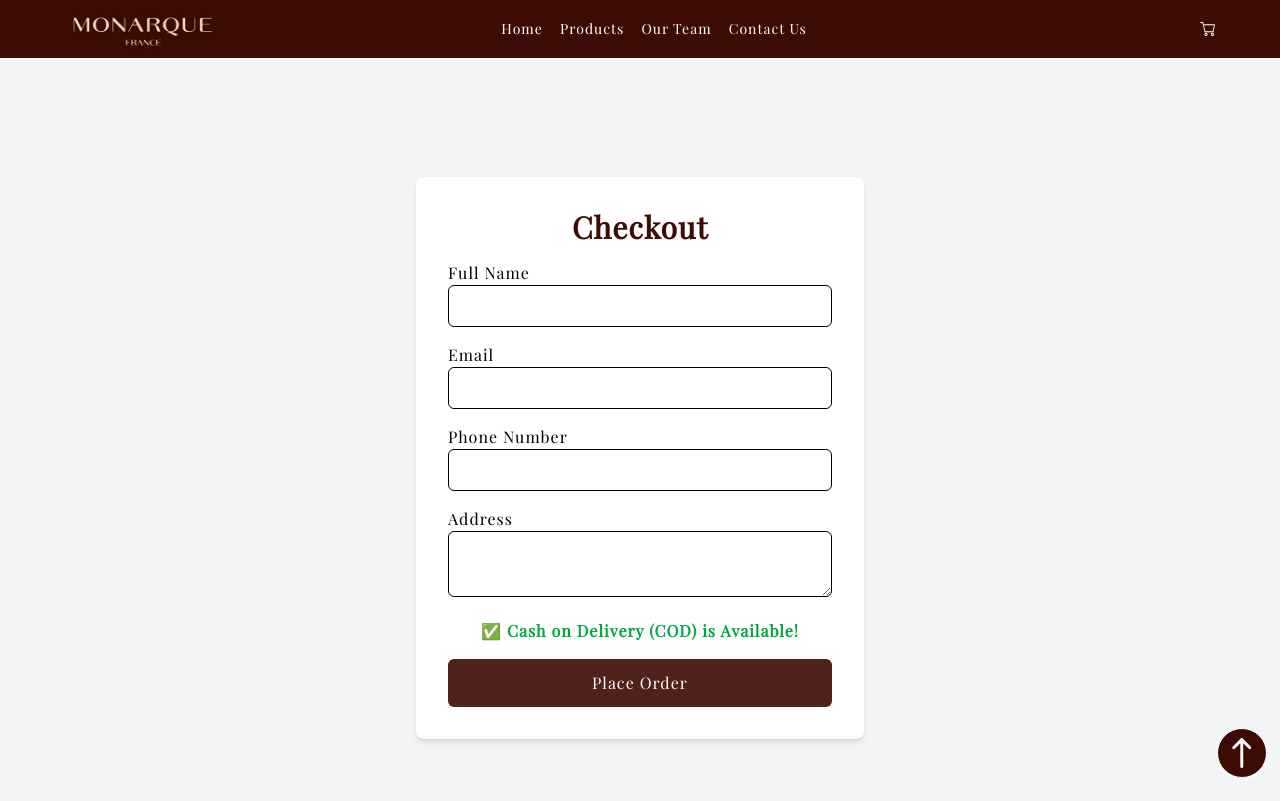
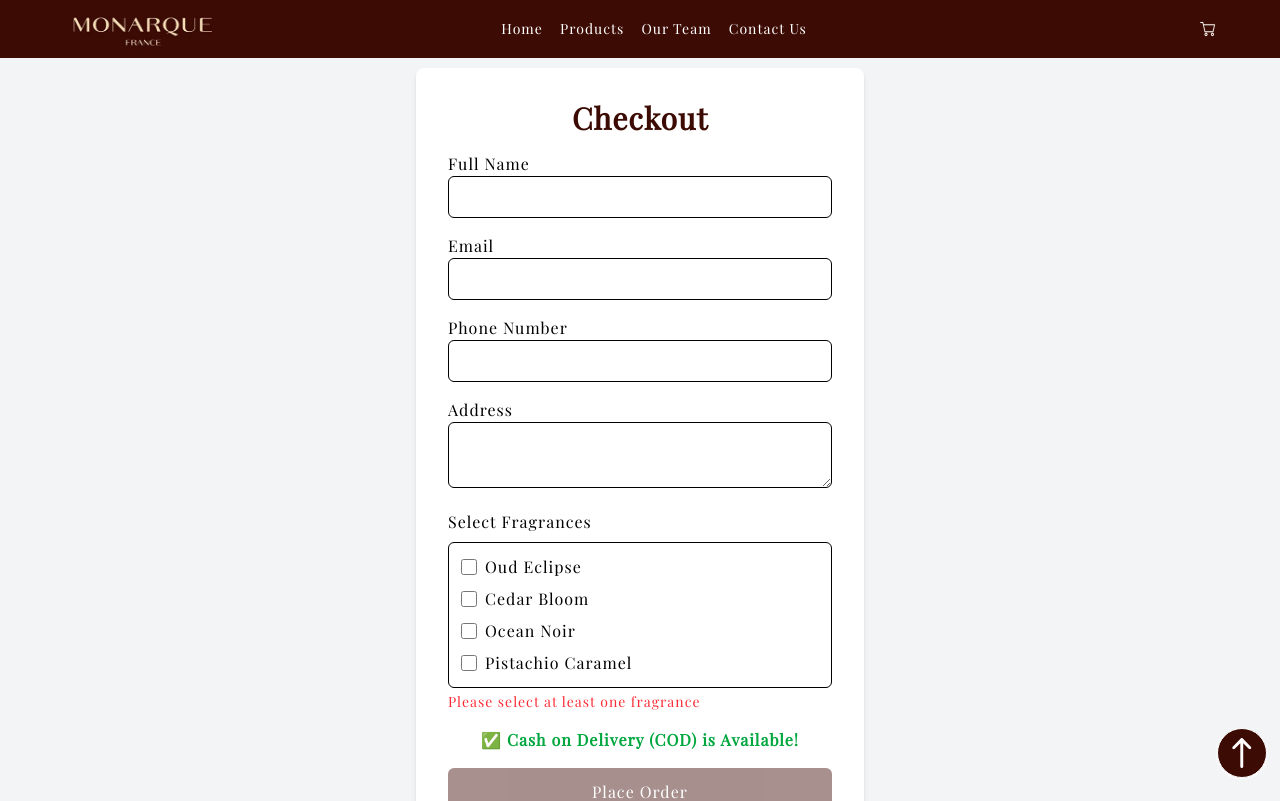
Before and after one commit to ak43975/monarque, a React (Vite) app: page /checkout in a window 1280 px wide. Shown: the top 801 px of the page. Built offline with nearby package versions, Linux system fonts and the light colour scheme.

Commit message:
Updated the form

```diff
--- a/src/components/Checkout.tsx
+++ b/src/components/Checkout.tsx
@@ -100,12 +100,8 @@
 
 // export default Checkout;
 
-
-
-import { useContext } from "react";
+import { useContext, useState } from "react";
 import { CartContext } from "../context/CartContext";
-
-import { useState } from "react";
 import { useNavigate } from "react-router-dom";
 
 const Checkout = () => {
@@ -117,12 +113,21 @@ const Checkout = () => {
   }
   const { reset } = cartContext;
 
+  // Available fragrances
+  const fragranceOptions = [
+    "Oud Eclipse",
+    "Cedar Bloom",
+    "Ocean Noir",
+    "Pistachio Caramel"
+  ];
+
   // State for user details
   const [formData, setFormData] = useState({
     name: "",
     email: "",
     phone: "",
     address: "",
+    fragrances: [] as string[]
   });
 
   // Handle form input changes
@@ -130,9 +135,25 @@ const Checkout = () => {
     setFormData({ ...formData, [e.target.name]: e.target.value });
   };
 
-
-
-  // AKfycbxNBg546auBwT6B7oYmpTs9PT538zTsPqdfcWFgUKe3lzbUUXS5pVU601L6SFurmrAn
+  // Handle fragrance checkbox changes
+  const handleFragranceChange = (fragrance: string) => {
+    setFormData(prevState => {
+      // Check if the fragrance is already selected
+      if (prevState.fragrances.includes(fragrance)) {
+        // If selected, remove it
+        return {
+          ...prevState,
+          fragrances: prevState.fragrances.filter(f => f !== fragrance)
+        };
+      } else {
+        // If not selected, add it
+        return {
+          ...prevState,
+          fragrances: [...prevState.fragrances, fragrance]
+        };
+      }
+    });
+  };
 
   // Handle form submission
   const handleSubmit = async (e: React.FormEvent) => {
@@ -140,7 +161,7 @@ const Checkout = () => {
 
     try {
       console.log(formData);
-      const response = await fetch("https://script.google.com/macros/s/AKfycbwCeAZQX6bLeBep2_CnshbVVEg0fZL4r7ugzN7bwGxCPGNKzCraQzrZE8sQjZr8q6NE/exec", {
+      const response = await fetch("https://script.google.com/macros/s/AKfycbw1yWEKJ72M1sXCyD18l4WcHTg2566wrui6R3EmRgTfnC0XGbclj6UVUXtNBkBJT-9z/exec", {
         redirect: "follow",  // Important to follow redirects
         method: "POST",
         body: JSON.stringify(formData),
@@ -153,23 +174,12 @@ const Checkout = () => {
         .catch(error => console.error(error));
 
       console.log(response);
-      // alert("Order Placed Successfully! COD Available.");
       navigate("/ordersuccess");
       reset();
-      // if (response.data.status === "success") {
-      //   alert("Order Placed Successfully! COD Available.");
-      //   navigate("/ordersuccess");
-      // } else {
-      //   alert("Failed to place order. Please try again.");
-      // }
     } catch (error) {
       alert("Error placing order. Check your internet connection.");
     }
   };
-
-
-
-
 
   return (
     <div className="min-h-screen flex items-center justify-center bg-gray-100">
@@ -219,12 +229,35 @@ const Checkout = () => {
               className="w-full p-2 border rounded-md"
             />
           </div>
+          <div>
+            <label className="block font-medium mb-2">Select Fragrances</label>
+            <div className="space-y-2 border rounded-md p-3">
+              {fragranceOptions.map((fragrance) => (
+                <div key={fragrance} className="flex items-center">
+                  <input
+                    type="checkbox"
+                    id={`fragrance-${fragrance}`}
+                    checked={formData.fragrances.includes(fragrance)}
+                    onChange={() => handleFragranceChange(fragrance)}
+                    className="mr-2 h-4 w-4"
+                  />
+                  <label htmlFor={`fragrance-${fragrance}`} className="cursor-pointer">
+                    {fragrance}
+                  </label>
+                </div>
+              ))}
+            </div>
+            {formData.fragrances.length === 0 && (
+              <p className="text-red-500 text-sm mt-1">Please select at least one fragrance</p>
+            )}
+          </div>
           <div className="text-center text-green-600 font-semibold">
             <p>✅ Cash on Delivery (COD) is Available!</p>
           </div>
           <button
             type="submit"
-            className="w-full bg-[#3C0B04]/90 text-white p-3 rounded-md hover:bg-[#3C0B04] transition duration-200 cursor-pointer"
+            disabled={formData.fragrances.length === 0}
+            className="w-full bg-[#3C0B04]/90 text-white p-3 rounded-md hover:bg-[#3C0B04] transition duration-200 cursor-pointer disabled:opacity-50 disabled:cursor-not-allowed"
           >
             Place Order
           </button>
--- a/src/components/ContactUs.tsx
+++ b/src/components/ContactUs.tsx
@@ -1,47 +1,48 @@
 import { useState } from "react";
 
 const ContactUs = (props: { id: string }) => {
-  // State for form data
   const [formData, setFormData] = useState({
     name: "",
     mobile: "",
     email: "",
     message: "",
+    perfume: "",
   });
 
-  // Handle input change
   const handleChange = (
-    e: React.ChangeEvent<HTMLInputElement | HTMLTextAreaElement>
+    e: React.ChangeEvent<HTMLInputElement | HTMLTextAreaElement | HTMLSelectElement>
   ) => {
     setFormData({ ...formData, [e.target.name]: e.target.value });
   };
 
-
-  // Handle form submission
   const handleSubmit = async (e: React.FormEvent) => {
     e.preventDefault();
 
     try {
       console.log(formData);
       const response = await fetch(
-        "https://script.google.com/macros/s/AKfycbyucf0H_Dc52p117BCRGrPVgnBuUzGdymuPSMvIspQTKJtoflz2nFkGUUY7I11KFsBP/exec",
+        "https://script.google.com/macros/s/AKfycbwv0tn5GK5g53h0nY9QVGaGs_hN1c29NCEpt6thpbGT7v17ZZWmgy2PrKSi7aKL82_j/exec",
         {
-          redirect: "follow", // Follow redirects
+          redirect: "follow",
           method: "POST",
           body: JSON.stringify(formData),
           headers: {
-            "Content-Type": "text/plain;charset=utf-8", // Prevents CORS preflight
+            "Content-Type": "text/plain;charset=utf-8",
           },
         }
       );
       console.log(response);
-    //   const data = await response.json();
-    //   console.log(data);
-    //   alert("Message Sent Successfully!");
     } catch (error) {
       console.log("Error sending message. Check your internet connection.");
     }
-    setFormData({ name: "", mobile: "", email: "", message: "" });
+
+    setFormData({
+      name: "",
+      mobile: "",
+      email: "",
+      message: "",
+      perfume: "",
+    });
   };
 
   return (
@@ -57,15 +58,16 @@ const ContactUs = (props: { id: string }) => {
 
           <div className="text-[18px] font-[400]">
             <table>
+              <tbody>
                 <tr>
                   <td className="p-2">Phone:</td>
                   <td className="p-2">+91 8800207169</td>
                 </tr>
-
                 <tr>
                   <td className="p-2">Email:</td>
                   <td className="p-2">abhinavkapoor221@gmail.com</td>
                 </tr>
+              </tbody>
             </table>
           </div>
         </div>
@@ -105,11 +107,25 @@ const ContactUs = (props: { id: string }) => {
                   className="border border-black/20 w-[90%] h-[40px] mx-auto px-[2%] rounded-sm"
                   required
                 />
+                <select
+                  name="perfume"
+                  value={formData.perfume}
+                  onChange={handleChange}
+                  className="border border-black/20 w-[90%] h-[40px] mx-auto px-[2%] rounded-sm text-neutral-400"
+                  required
+                >
+                  <option value="" className="text-[#3C0B04] ">SELECT PERFUME</option>
+                  <option value="Oud Eclipse" className="text-[#3C0B04]">Oud Eclipse</option>
+                  <option value="Cedar Bloom" className="text-[#3C0B04]">Cedar Bloom</option>
+                  <option value="Ocean Noir" className="text-[#3C0B04]">Ocean Noir</option>
+                  <option value="Pistachio Caramel" className="text-[#3C0B04]">Pistachio Caramel</option>
+                </select>
                 <textarea
                   name="message"
-                  placeholder="MESSAGE"
+                  placeholder="MESSAGE (max 300 characters)"
                   value={formData.message}
                   onChange={handleChange}
+                  maxLength={300}
                   className="border border-black/20 w-[90%] mx-auto px-[2%] rounded-sm min-h-[100px] py-[1%]"
                 />
                 <button
```
Lines whose indentation alone changed are shown as unchanged.
